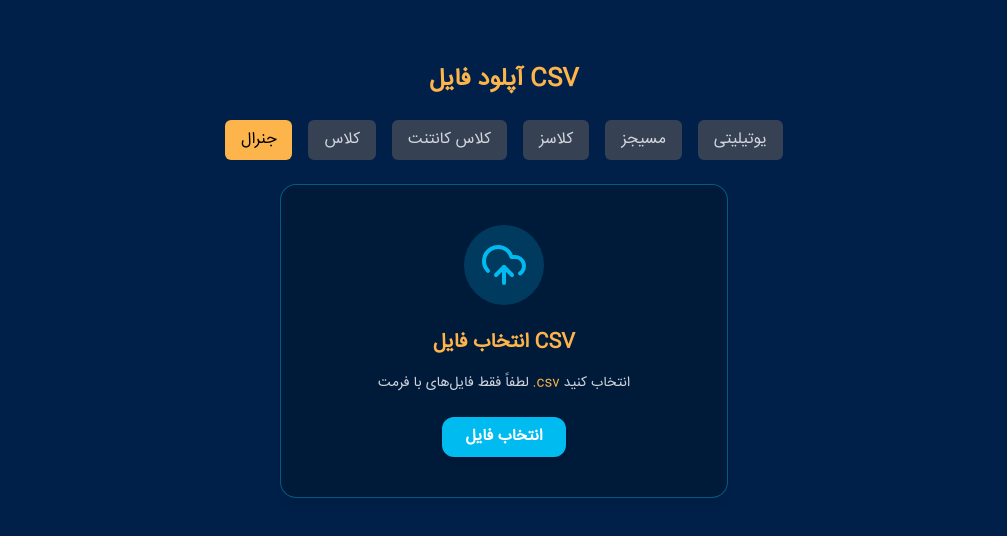
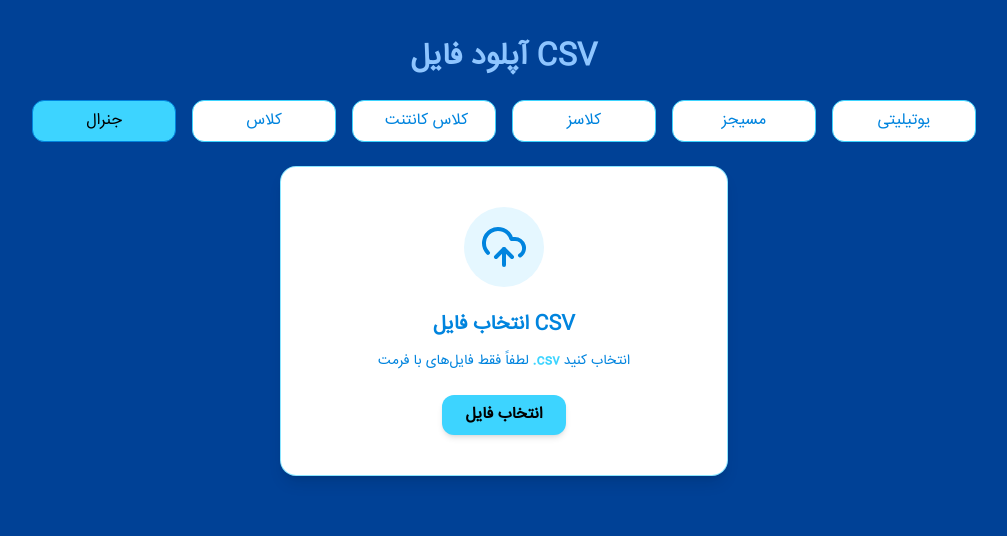
Before and after one commit to sanafathii/classPlannerFront, a Next.js app: page /upload in a window 1280 px wide. Shown: the top 536 px of the page, without its empty margins (136-1143 px from the left). Built offline with nearby package versions, Linux system fonts and the light colour scheme.

Commit message:
change bg color and add toastify for alerts

```diff
--- a/src/app/globals.css
+++ b/src/app/globals.css
@@ -1,7 +1,7 @@
 @import "tailwindcss";
 
 :root {
-  --background: #00204a;
+  --background: #004196;
   --foreground: #171717;
 }
 
--- a/src/app/layout.tsx
+++ b/src/app/layout.tsx
@@ -22,7 +22,7 @@ export default function RootLayout({ children }) {
 
   return (
     <html lang="fa">
-      <body className="bg-[#001833] text-white min-h-screen">
+      <body className=" bg-[#004196] text-white min-h-screen">
         {shouldShowSidebar && <Sidebar />}
         <main className={shouldShowSidebar ? "pt-20 px-6" : ""}>
           {children}
--- a/src/app/login/page.tsx
+++ b/src/app/login/page.tsx
@@ -4,7 +4,7 @@ import AuthRedirect from "../../components/AuthRedirect";
 export default function LoginPage() {
   return (
     <AuthRedirect>
-      <div className="min-h-screen flex items-center justify-center bg-[#00204a] p-4">
+      <div className="min-h-screen flex items-center justify-center bg-[#004196] p-4">
         <div className="w-full max-w-lg bg-white rounded-2xl shadow-xl p-16 space-y-6">
           <LoginForm />
         </div>
--- a/src/app/page.tsx
+++ b/src/app/page.tsx
@@ -10,7 +10,7 @@ export default function HomePage() {
 
   return (
     <ProtectedLayout>
-      <div className="flex flex-col h-screen bg-[#00204a] text-white">
+      <div className="flex flex-col h-screen bg-[#004196] text-white">
         <main className="flex-1 p-8 overflow-y-auto">
           {page === "upload" && <UploadPage />}
           {page === "table" && <TablePage />}
--- a/src/app/test/page.tsx
+++ /dev/null
@@ -1,19 +0,0 @@
-import Image from "next/image";
-import srcImg from "../../../public/images/Untitled.jpg";
-
-export default function CenteredImage() {
-  return (
-    <div className="flex items-center justify-center min-h-screen bg-zinc-50">
-      <div className="relative w-3/4 max-w-md sm:w-1/2">
-        <h1 className="font-bold text-2xl">Welcome Home!</h1>
-        <Image
-          src={srcImg}
-          alt="عکس نمونه"
-          width={400}
-          height={400}
-          className="object-contain rounded-lg shadow-lg"
-        />
-      </div>
-    </div>
-  );
-}
--- a/src/components/Sidebar.jsx
+++ b/src/components/Sidebar.jsx
@@ -34,7 +34,7 @@ export default function Sidebar() {
 
   return (
     <>
-      <nav className="w-full flex justify-between items-center border-b-2 border-[#00bbf0] bg-[#001833]/60 backdrop-blur-md shadow-lg px-6">
+      <nav className="w-full flex justify-between items-center border-b-2 border-[#3DD4FF] bg-[#003B7F]/60 backdrop-blur-md shadow-lg px-6">
         <button
           onClick={() => setShowLogoutModal(true)}
           className="text-gray-300 flex items-center hover:text-white transition p-2 rounded-full"
@@ -54,8 +54,8 @@ export default function Sidebar() {
                 onClick={() => router.push(item.path)}
                 className={`flex items-center gap-3 text-base font-semibold transition px-5 py-3 rounded-lg ${
                   active
-                    ? "bg-[#00bbf0] text-black shadow-md"
-                    : "text-gray-300 hover:text-white hover:bg-[#005792]"
+                    ? "bg-[#3DD4FF] text-black shadow-md"
+                    : "text-gray-300 hover:text-white hover:bg-[#0084DE]"
                 }`}
               >
                 {item.icon}
--- a/src/components/UploadPage.jsx
+++ b/src/components/UploadPage.jsx
@@ -2,6 +2,8 @@
 
 import { useState } from "react";
 import { UploadCloud, Send } from "lucide-react";
+import { ToastContainer, toast } from "react-toastify";
+import "react-toastify/dist/ReactToastify.css";
 
 const TABS = [
   { key: "general", label: "جنرال", endpoint: "/levels/upload" },
@@ -22,20 +24,18 @@ export default function UploadPage() {
   const currentTab = TABS.find((t) => t.key === activeTab);
 
   return (
-    <section className="text-center p-6">
-      <h1 className="text-2xl mb-6 text-[#fdb44b] font-semibold">
-        آپلود فایل CSV
-      </h1>
+    <section className="text-center pt-0 pb-6 px-6 bg-[#004196]">
+      <h1 className="text-3xl mb-6 font-bold text-blue-300">آپلود فایل CSV</h1>
 
       <div className="flex justify-center gap-4 mb-6 flex-wrap">
         {TABS.map(({ key, label }) => (
           <button
             key={key}
             onClick={() => setActiveTab(key)}
-            className={`px-4 py-2 rounded-md font-medium transition ${
+            className={`w-36 text-nowrap px-8 py-2 rounded-xl font-medium transition border ${
               activeTab === key
-                ? "bg-[#fdb44b] text-black"
-                : "bg-gray-700 text-gray-300 hover:bg-gray-600"
+                ? "bg-[#3DD4FF] text-black border-[#0084DE]"
+                : "bg-white text-[#0084DE] border-[#3DD4FF] hover:bg-[#E5F7FF]"
             }`}
           >
             {label}
@@ -89,36 +89,49 @@ function UploadTab({ endpoint }) {
 
       const data = await res.json();
       if (!res.ok) throw new Error(data.message || "خطا در آپلود فایل");
+      toast.success("فایل با موفقیت ارسال شد.");
 
-      alert("فایل با موفقیت ارسال شد!");
       setFile(null);
     } catch (err) {
-      alert(`خطا: ${err.message}`);
+      toast.error(`خطا: ${err.message}`);
     } finally {
       setLoading(false);
     }
   };
 
   return (
-    <div className="bg-[#001833]/70 backdrop-blur-md p-10 rounded-2xl shadow-lg text-center border border-[#00bbf0]/40 w-full max-w-md">
+    <div className="bg-white p-10 rounded-2xl shadow-lg text-center border border-[#3DD4FF]/60 w-full max-w-md">
       <div className="flex justify-center mb-6">
-        <div className="bg-[#00bbf0]/20 p-4 rounded-full">
-          <UploadCloud size={48} className="text-[#00bbf0]" />
+        <div className="bg-[#E5F7FF] p-4 rounded-full">
+          <UploadCloud size={48} className="text-[#0084DE]" />
         </div>
       </div>
 
-      <h2 className="text-xl mb-4 text-[#fdb44b] font-bold">انتخاب فایل CSV</h2>
-      <p className="text-sm text-gray-300 mb-6">
-        لطفاً فقط فایل‌های با فرمت <span className="text-[#fdb44b]">.csv</span>{" "}
-        انتخاب کنید
+      <ToastContainer
+        position="top-center"
+        autoClose={5000}
+        hideProgressBar={false}
+        newestOnTop={false}
+        closeOnClick
+        rtl={true}
+        pauseOnFocusLoss
+        draggable
+        pauseOnHover
+      />
+
+      <h2 className="text-xl mb-3 text-[#0084DE] font-bold">انتخاب فایل CSV</h2>
+      <p className="text-sm text-[#0084DE] mb-6">
+        لطفاً فقط فایل‌های با فرمت{" "}
+        <span className="text-[#3DD4FF] font-bold">.csv</span> انتخاب کنید
       </p>
 
       <label
         htmlFor="csvUpload"
-        className="cursor-pointer inline-block bg-[#00bbf0] hover:bg-[#005792] text-white font-semibold py-2 px-6 rounded-xl shadow-md transition"
+        className="cursor-pointer inline-block bg-[#3DD4FF] hover:bg-[#0084DE] text-black font-semibold py-2 px-6 rounded-xl shadow-md transition"
       >
         انتخاب فایل
       </label>
+
       <input
         id="csvUpload"
         type="file"
@@ -129,7 +142,7 @@ function UploadTab({ endpoint }) {
       />
 
       {file && (
-        <p className="mt-4 text-[#00bbf0] text-sm">
+        <p className="mt-4 text-[#0084DE] text-sm">
           فایل انتخاب‌شده: <span className="font-bold">{file.name}</span>
         </p>
       )}
@@ -138,11 +151,14 @@ function UploadTab({ endpoint }) {
         <button
           onClick={handleUpload}
           disabled={loading}
-          className={`mt-6 w-full p-3 text-white font-bold rounded-xl flex items-center justify-center gap-2 transition hover:opacity-90 ${
-            loading ? "opacity-50 cursor-not-allowed" : "bg-[#fdb44b]"
+          className={`mt-6 w-full p-3 text-black font-bold rounded-xl flex items-center justify-center gap-2 transition ${
+            loading
+              ? "bg-gray-300 cursor-not-allowed"
+              : "bg-[#3DD4FF] hover:bg-[#0084DE] text-black"
           }`}
         >
-          {loading ? "در حال ارسال..." : "ارسال فایل"} <Send size={18} />
+          {loading ? "در حال ارسال..." : "ارسال فایل"}
+          <Send size={18} />
         </button>
       )}
     </div>
```
Also changed, not shown: src/components/LoginForm.jsx (+11 -12 lines).
